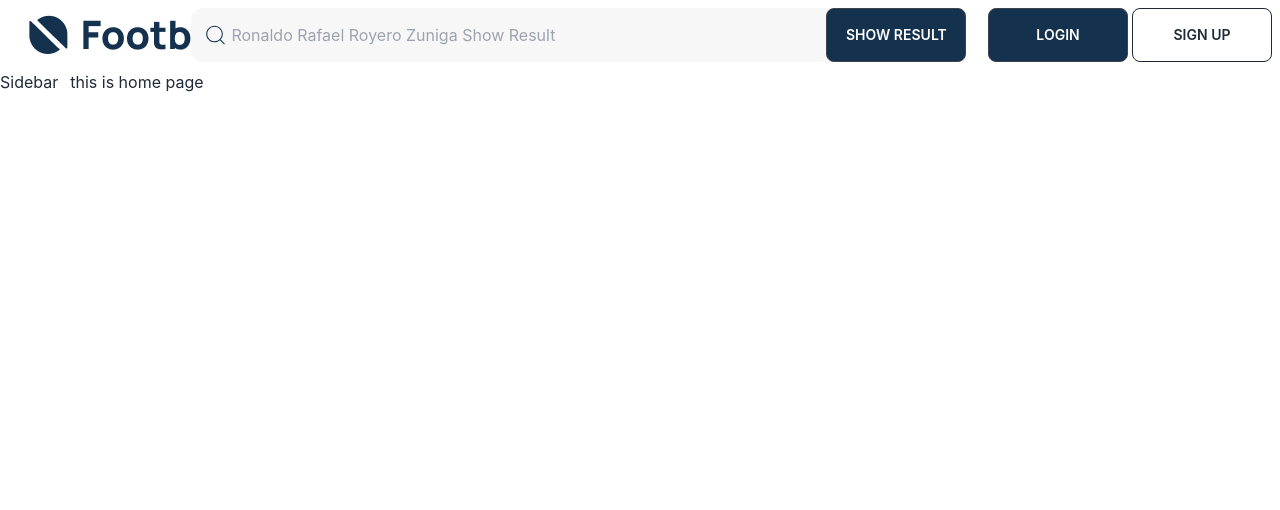
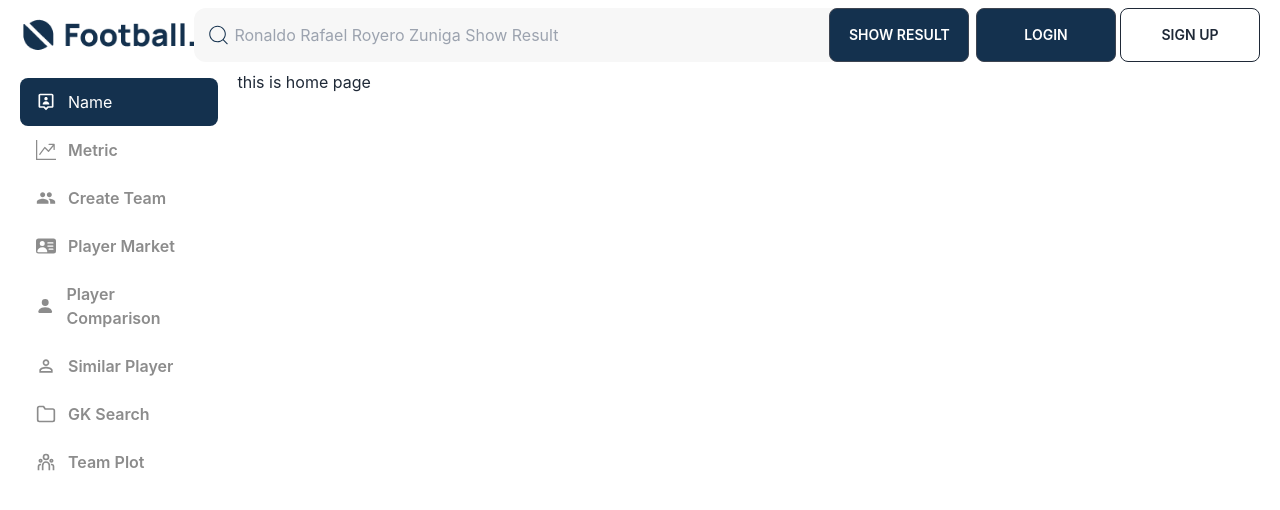
Before and after one commit to reshad21/football-figma, a React (Create React App) app: page / in a window 1280 px wide. Shown: the top 510 px of the page. Built offline with nearby package versions, Linux system fonts and the light colour scheme.

Commit message:
sidebar design complete

```diff
--- a/public/index.html
+++ b/public/index.html
@@ -10,20 +10,14 @@
       content="Web site created using create-react-app"
     />
     <link rel="apple-touch-icon" href="%PUBLIC_URL%/logo192.png" />
-    <!--
-      manifest.json provides metadata used when your web app is installed on a
-      user's mobile device or desktop. See https://developers.google.com/web/fundamentals/web-app-manifest/
-    -->
+
     <link rel="manifest" href="%PUBLIC_URL%/manifest.json" />
-    <!--
-      Notice the use of %PUBLIC_URL% in the tags above.
-      It will be replaced with the URL of the `public` folder during the build.
-      Only files inside the `public` folder can be referenced from the HTML.
 
-      Unlike "/favicon.ico" or "favicon.ico", "%PUBLIC_URL%/favicon.ico" will
-      work correctly both with client-side routing and a non-root public URL.
-      Learn how to configure a non-root public URL by running `npm run build`.
-    -->
+    <!-- google fonts -->
+    <link rel="preconnect" href="https://fonts.googleapis.com">
+    <link rel="preconnect" href="https://fonts.gstatic.com" crossorigin>
+    <link href="https://fonts.googleapis.com/css2?family=Kanit:ital,wght@0,100;0,200;0,300;0,400;0,500;0,600;0,700;0,800;0,900;1,100;1,200;1,300;1,400;1,500;1,600;1,700;1,800;1,900&family=Manrope:wght@200;300;400;500;600;700;800&display=swap" rel="stylesheet">
+
     <title>React App</title>
   </head>
   <body>
--- a/src/App.js
+++ b/src/App.js
@@ -4,7 +4,7 @@ import router from './Routes/Routes';
 
 function App() {
   return (
-    <div>
+    <div className='px-3'>
       <RouterProvider router={router}></RouterProvider>
     </div>
   );
--- a/src/Pages/Sidebar/Sidebar.js
+++ b/src/Pages/Sidebar/Sidebar.js
@@ -1,9 +1,75 @@
 import React from 'react';
+import { BiUserPin } from 'react-icons/bi';
+import { BsFillPersonFill, BsFillPersonVcardFill, BsGraphUpArrow } from 'react-icons/bs';
+import { FiFolder } from 'react-icons/fi';
+import { MdOutlinePermIdentity, MdPeople } from 'react-icons/md';
+import { RiTeamLine } from 'react-icons/ri';
+import { Link } from 'react-router-dom';
+const Sidebar = () => {
+    const activeClass = {
+        color: "white",
+        backgroundColor: "#14314E",
+    }
+    return (
+        <div className='w-[17%]'>
+            <ul className="menu bg-base-100 p-2 rounded-box w-[100%]">
+                <li>
+                    <Link className='' style={activeClass}>
+                        <BiUserPin className='w-[20px] h-[20px]' />
+                        Name
+                    </Link>
+                </li>
 
-const Sidebar = () => {
-    return (
-        <div>
-            <h1>Sidebar</h1>
+                <li>
+                    <Link className="hover:bg-[#14314E] hover:text-white text-[#8C8C8C] font-semibold font-my-font[2]">
+                        <BsGraphUpArrow className='w-[20px] h-[20px]' />
+                        Metric
+                    </Link>
+                </li>
+
+                <li>
+                    <Link className="hover:bg-[#14314E] hover:text-white text-[#8C8C8C] font-semibold font-my-font[2]">
+                        <MdPeople className='w-[20px] h-[20px]' />
+                        Create Team
+                    </Link>
+                </li>
+
+                <li>
+                    <Link className="hover:bg-[#14314E] hover:text-white text-[#8C8C8C] font-semibold font-my-font[2]">
+                        <BsFillPersonVcardFill className='w-[20px] h-[20px]' />
+                        Player Market
+                    </Link>
+                </li>
+
+                <li>
+                    <Link className="hover:bg-[#14314E] hover:text-white text-[#8C8C8C] font-semibold font-my-font[2]">
+                        <BsFillPersonFill className='w-[20px] h-[20px]' />
+                        Player Comparison
+                    </Link>
+                </li>
+
+                <li>
+                    <Link className="hover:bg-[#14314E] hover:text-white text-[#8C8C8C] font-semibold font-my-font[2]">
+                        <MdOutlinePermIdentity className='w-[20px] h-[20px]' />
+                        Similar Player
+                    </Link>
+                </li>
+
+                <li>
+                    <Link className="hover:bg-[#14314E] hover:text-white text-[#8C8C8C] font-semibold font-my-font[2]">
+                        <FiFolder className='w-[20px] h-[20px]' />
+                        GK Search
+                    </Link>
+                </li>
+
+                <li>
+                    <Link className="hover:bg-[#14314E] hover:text-white text-[#8C8C8C] font-semibold font-my-font[2]">
+                        <RiTeamLine className='w-[20px] h-[20px]' />
+                        Team Plot
+                    </Link>
+                </li>
+
+            </ul>
         </div>
     );
 };
--- a/src/Pages/shared/Navber.js
+++ b/src/Pages/shared/Navber.js
@@ -6,7 +6,7 @@ const Navber = () => {
     return (
         <div className="navbar bg-base-100">
             <div className="navbar-start w-[30%]">
-                <Link to='/' className="btn btn-ghost normal-case text-xl">
+                <Link to='/' className="normal-case text-xl">
                     <img src={logo} alt="" />
                 </Link>
             </div>
--- a/tailwind.config.js
+++ b/tailwind.config.js
@@ -5,6 +5,9 @@ module.exports = {
   ],
   theme: {
     extend: {},
+    fontFamily: {
+      'my-font': ['Roboto', 'sans-serif', 'Manrope']
+    }
   },
   plugins: [require("daisyui")],
 }
```
